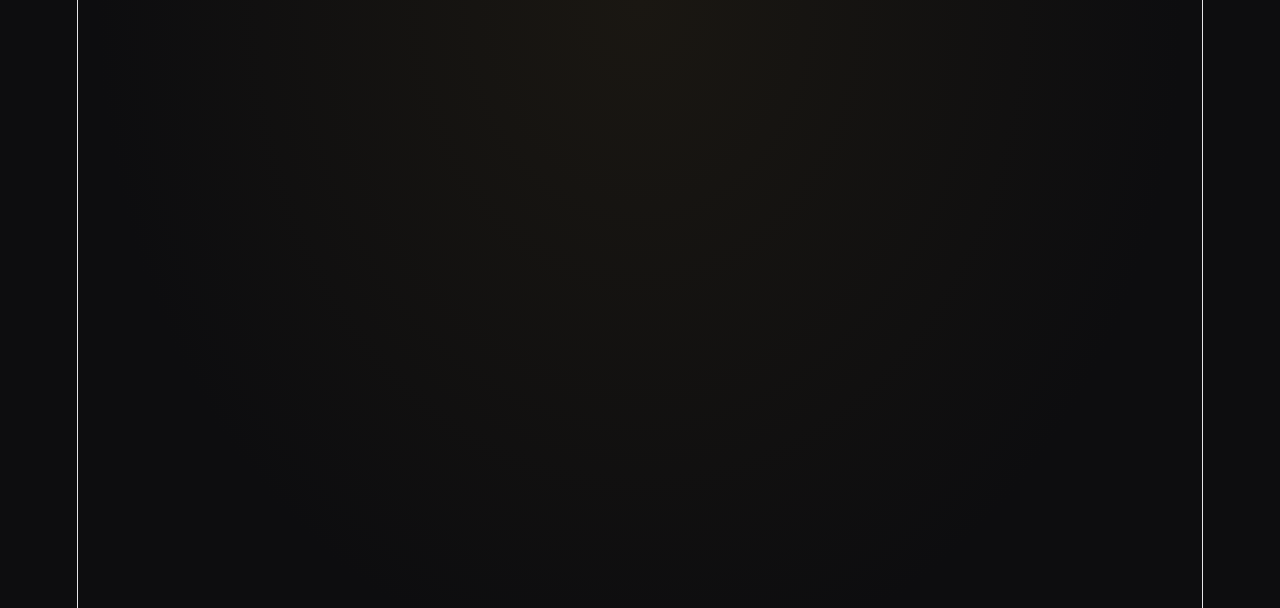
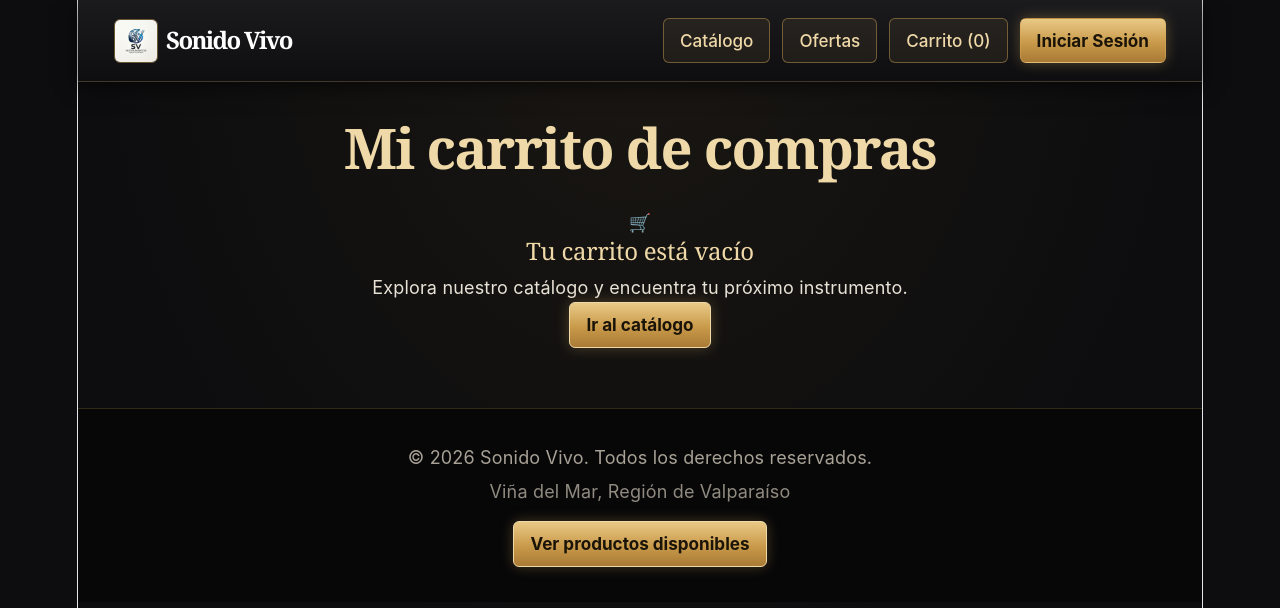
Before and after one commit to SAFD666/SonidoVivo, a React (Vite) app: page /carrito in a window 1280 px wide. Before the commit this address had no page. Shown: the top 608 px of the page. Built offline with nearby package versions, Linux system fonts and the light colour scheme.

Commit message:
Creacion de carrito

```diff
--- a/src/App.jsx
+++ b/src/App.jsx
@@ -6,6 +6,7 @@ import DetalleProducto from './pages/DetalleProducto';
 import Categorias from './pages/Categorias';
 import Ofertas from './pages/Ofertas';
 import Login from './pages/Login';
+import Carrito from './pages/Carrito';
 import Checkout from './pages/checkout';
 import RutaProtegida from './components/RutaProtegida';
 import './App.css';
@@ -20,6 +21,7 @@ function App() {
         <Route path="/ofertas" element={<Ofertas />} />
         <Route path="/producto/:id" element={<DetalleProducto />} />
         <Route path="/login" element={<Login />} />
+        <Route path="/carrito" element={<Carrito />} />
         <Route path="/checkout" element={<Checkout />} />
         <Route path="/checkout" element={<RutaProtegida roles={["Cliente"]}><Checkout /> </RutaProtegida>}/>
       </Routes>
--- a/src/pages/Carrito.jsx
+++ b/src/pages/Carrito.jsx
@@ -1,15 +1,17 @@
-import { useNavigate } from 'react-router-dom';
-import PlantillaPublica from '../components/templates/PlantillaPublica';
-import Carrito from '../components/organisms/Carrito';
-import ResumenCompra from '../components/organisms/ResumenCompra';
-import Boton from '../components/atoms/Boton';
-import { useTienda } from '../context/TiendaContext';
+import { useNavigate } from "react-router-dom";
+import PlantillaPublica from "../components/templates/PlantillaPublica";
+import Carrito from "../components/organisms/Carrito";
+import ResumenCompra from "../components/organisms/ResumenCompra";
+import Boton from "../components/atoms/Boton";
+import { useTienda } from "../context/TiendaContext";
 
 function PaginaCarrito() {
   const navigate = useNavigate();
+
   const {
     carrito,
     totalCarrito,
+    cantidadTotalItems,
     cambiarCantidadCarrito,
     eliminarDelCarrito,
     vaciarCarrito,
@@ -18,14 +20,24 @@ function PaginaCarrito() {
   if (carrito.length === 0) {
     return (
       <PlantillaPublica>
-        <section className="contenedor-principal aviso-no-encontrado">
-          <h2>Tu carrito está vacío</h2>
-          <p>Agrega instrumentos o accesorios desde nuestro catálogo.</p>
-          <Boton
-            texto="Ir al Catálogo"
-            className="btn-sonido-vivo"
-            onClick={() => navigate("/catalogo")}
-          />
+        <section className="Contenedor-principal pagina-carrito">
+          <h1 className="titulo-seccion">Mi carrito de compras</h1>
+
+          <section className="carrito-vacio">
+            <div className="carrito-icono">🛒</div>
+
+            <h2>Tu carrito está vacío</h2>
+
+            <p>
+              Explora nuestro catálogo y encuentra tu próximo instrumento.
+            </p>
+
+            <Boton
+              texto="Ir al catálogo"
+              className="btn-sonido-vivo"
+              onClick={() => navigate("/catalogo")}
+            />
+          </section>
         </section>
       </PlantillaPublica>
     );
@@ -33,8 +45,13 @@ function PaginaCarrito() {
 
   return (
     <PlantillaPublica>
-      <section className="contenedor-principal">
-        <h2 className="titulo-seccion">Mi Carrito</h2>
+      <section className="Contenedor-principal pagina-carrito">
+        <h1 className="titulo-seccion">Mi carrito de compras</h1>
+
+        <p className="subtitulo-catalogo">
+          {cantidadTotalItems}{" "}
+          {cantidadTotalItems === 1 ? "producto" : "productos"} en tu carrito
+        </p>
 
         <div className="carrito-layout">
           <div>
@@ -45,27 +62,33 @@ function PaginaCarrito() {
             />
 
             <div className="acciones-carrito">
-              <Boton
-                texto="Seguir comprando"
-                className="btn btn-secondary"
-                onClick={() => navigate("/catalogo")}
-              />
-              <Boton
-                texto="Vaciar carrito"
-                className="btn btn-outline-danger"
-                onClick={vaciarCarrito}
-              />
+              <Boton texto="Continuar comprando" className="btn-secundario-carrito" onClick={() => navigate("/catalogo")} />
+
+              <Boton texto="Vaciar carrito" className="btn-vaciar-carrito" onClick={() => {
+
+                  if ( window.confirm(
+                      "¿Quieres eliminar todos los productos del carrito?")) {
+                    vaciarCarrito();}
+                }}/>
+
             </div>
           </div>
 
           <div>
-            <ResumenCompra items={carrito} total={totalCarrito} />
-            <Boton
-              texto="Ir a pagar"
-              className="btn-sonido-vivo btn-ancho-total mt-3"
-              onClick={() => navigate("/checkout")}
+            <ResumenCompra
+              items={carrito}
+              total={totalCarrito}
             />
+
+            <Boton texto="Ir a pagar" className="btn-sonido-vivo" onClick={() => navigate("/checkout")}
+            />
+
+            <p className="carrito-nota">
+              El stock se descontará cuando se registre el pedido.
+            </p>
+
           </div>
+
         </div>
       </section>
     </PlantillaPublica>
```
